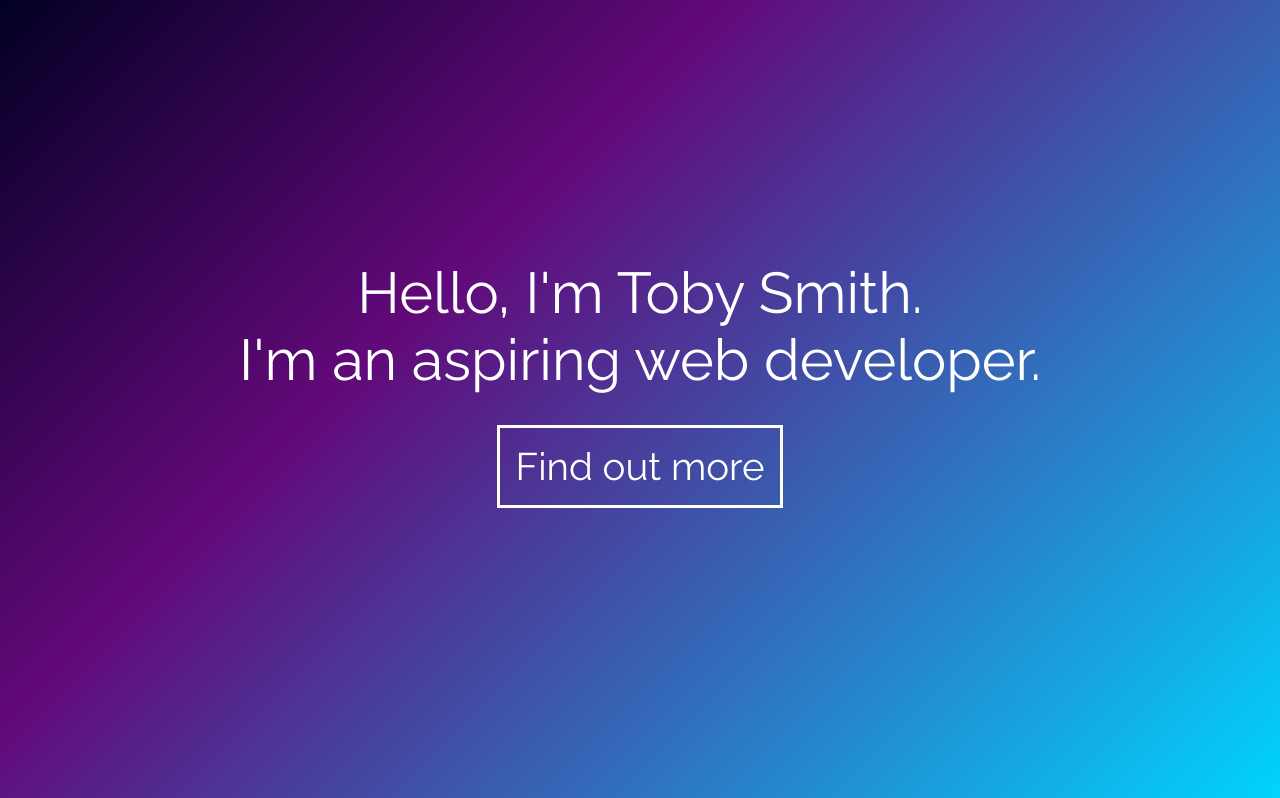
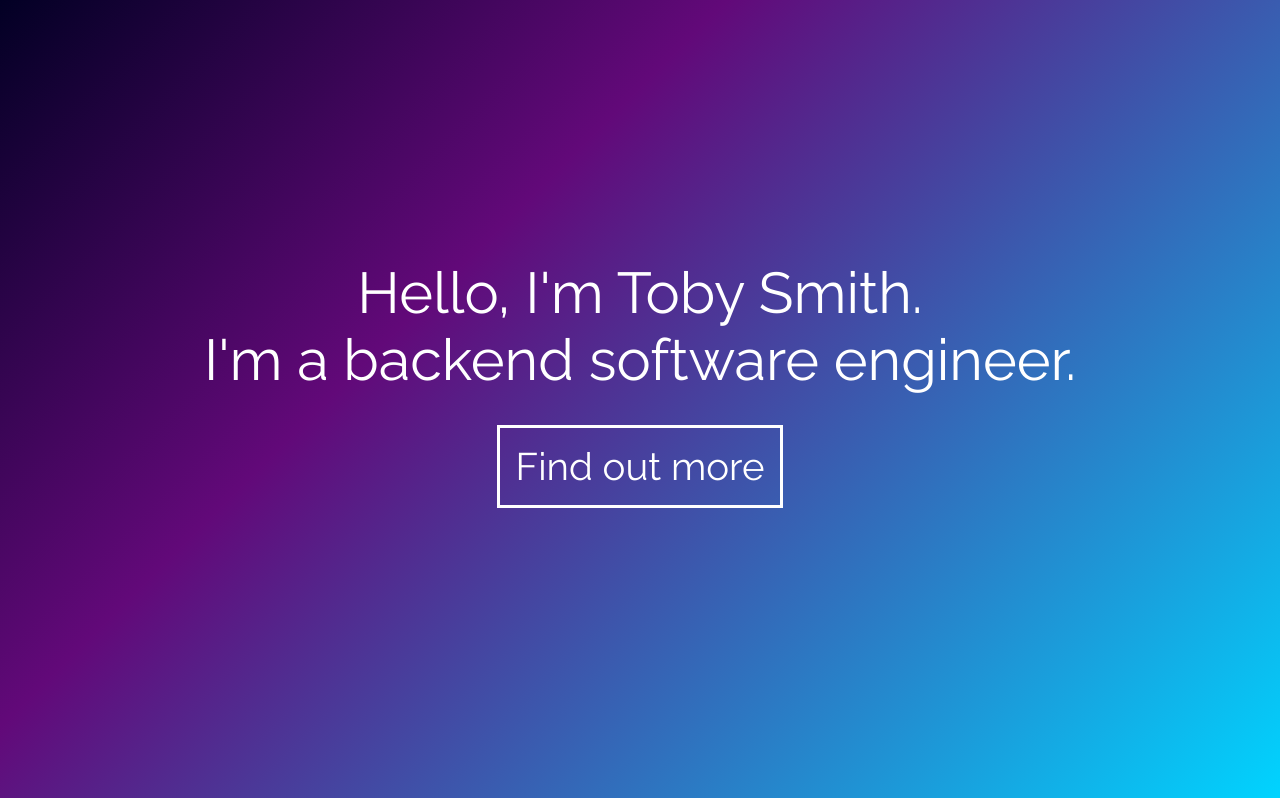
Before and after one commit to tw-smith/portfolio, a Flask app: page / in a window 1280 px wide. Shown: the part 51-849 px from the top of the page. Run offline with Flask 2, Linux system fonts and the light colour scheme; some libraries are stand-ins or nearby versions.

Commit message:
updating home splash

```diff
--- a/app/templates/index.html
+++ b/app/templates/index.html
@@ -22,7 +22,7 @@
     <main>
       <!--HOME SPLASH-->
       <section id="home" class="landing">
-        <div>Hello, I'm Toby Smith.<br>I'm an aspiring web developer.</div>
+        <div>Hello, I'm Toby Smith.<br>I'm a backend software engineer.</div>
         <a href="#" onclick="smoothScroll(`about`); return false;" class="button">Find out more</a>
       </section>
       <!--About me-->
```
